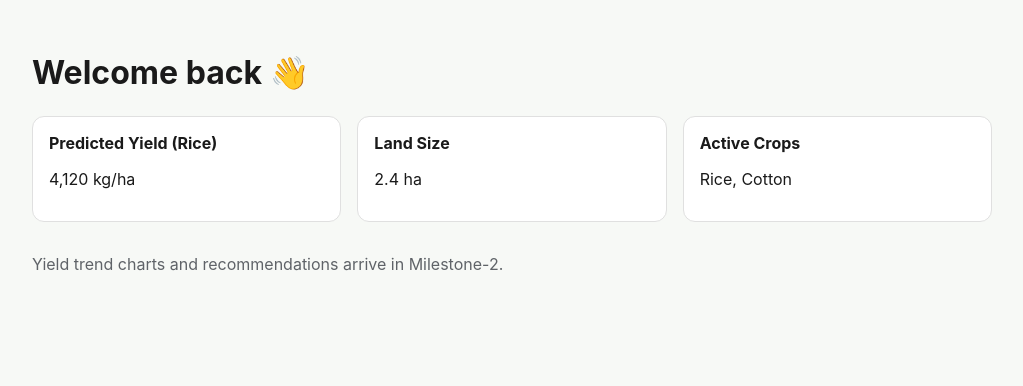
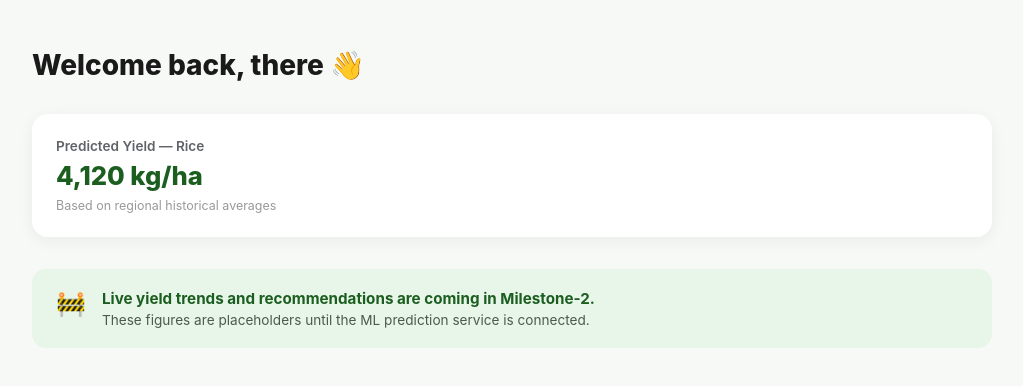
Before and after one commit to springboardmentor656-alt/Title-YieldSense-AI-Crop-Yield-Prediction-Agricultural-Productivity-Forecasting-System, a Next.js app in the folder frontend/: page /dashboard in a window 1280 px wide. Shown: the top 386 px of the page, without its empty margins (128-1151 px from the left). Built offline with nearby package versions, Linux system fonts and the light colour scheme; sample sign-in values are in the browser's storage.

Commit message:
Added <worked on dashboard>

```diff
--- a/frontend/app/dashboard/page.tsx
+++ b/frontend/app/dashboard/page.tsx
@@ -1,26 +1,160 @@
+// Dashboard — personalized with the user's onboarding data, styled to match the rest of the app.
+// File: frontend/app/dashboard/page.tsx
+
 "use client";
 
+import { useEffect, useState } from "react";
+import { useRouter } from "next/navigation";
+
+interface Profile {
+  fullName: string;
+  state: string;
+  district: string;
+  crops: string[];
+}
+
+// Mock baseline yields per crop (kg/ha) — placeholder until Milestone-2's real model is wired in.
+const MOCK_YIELD: Record<string, number> = {
+  Rice: 4120,
+  Cotton: 1850,
+  Wheat: 3260,
+  Maize: 5480,
+};
+
 export default function DashboardPage() {
+  const router = useRouter();
+  const [profile, setProfile] = useState<Profile | null>(null);
+  const [checked, setChecked] = useState(false);
+
+  useEffect(() => {
+    const token = localStorage.getItem("ys_access_token");
+    if (!token) {
+      router.push("/login");
+      return;
+    }
+    const raw = localStorage.getItem("ys_profile");
+    if (raw) {
+      try {
+        setProfile(JSON.parse(raw));
+      } catch {
+        setProfile(null);
+      }
+    }
+    setChecked(true);
+  }, [router]);
+
+  if (!checked) return null; // avoid flashing content before the auth check resolves
+
+  const firstName = profile?.fullName?.split(" ")[0] ?? "there";
+
   return (
-    <main style={{ maxWidth: 960, margin: "0 auto", padding: "2rem" }}>
-      <h1>Welcome back 👋</h1>
-      <div style={{ display: "flex", gap: "1rem", marginTop: "1.5rem", flexWrap: "wrap" }}>
-        <div className="stat-card">
-          <strong>Predicted Yield (Rice)</strong>
-          <p>4,120 kg/ha</p>
+    <main className="page">
+      <section className="header">
+        <div>
+          <h1 className="greeting">Welcome back, {firstName} 👋</h1>
+          {profile?.state && (
+            <p className="location">
+              📍 {profile.district}, {profile.state}
+            </p>
+          )}
         </div>
-        <div className="stat-card">
-          <strong>Land Size</strong>
-          <p>2.4 ha</p>
+      </section>
+
+      <section className="statGrid">
+        {(profile?.crops?.length ? profile.crops : ["Rice"]).map((crop) => (
+          <div key={crop} className="statCard">
+            <span className="statLabel">Predicted Yield — {crop}</span>
+            <span className="statValue">{(MOCK_YIELD[crop] ?? 4000).toLocaleString()} kg/ha</span>
+            <span className="statNote">Based on regional historical averages</span>
+          </div>
+        ))}
+      </section>
+
+      <section className="noticeCard">
+        <span className="noticeIcon">🚧</span>
+        <div>
+          <strong>Live yield trends and recommendations are coming in Milestone-2.</strong>
+          <p>These figures are placeholders until the ML prediction service is connected.</p>
         </div>
-        <div className="stat-card">
-          <strong>Active Crops</strong>
-          <p>Rice, Cotton</p>
-        </div>
-      </div>
-      <p style={{ marginTop: "2rem", color: "#5F6368" }}>
-        Yield trend charts and recommendations arrive in Milestone-2.
-      </p>
+      </section>
+
+      <style jsx>{`
+        .page {
+          min-height: 100vh;
+          background: #f7f9f6;
+          padding: 3rem 2rem;
+          max-width: 960px;
+          margin: 0 auto;
+        }
+        .header { margin-bottom: 2rem; }
+        .greeting {
+          font-size: 1.75rem;
+          font-weight: 800;
+          color: #1a1a1a;
+          margin: 0 0 0.4rem;
+        }
+        .location {
+          font-size: 0.95rem;
+          color: #5f6368;
+          margin: 0;
+        }
+        .statGrid {
+          display: flex;
+          flex-wrap: wrap;
+          gap: 1.25rem;
+          margin-bottom: 2rem;
+        }
+        .statCard {
+          background: #ffffff;
+          border-radius: 16px;
+          box-shadow: 0 4px 16px rgba(26, 26, 26, 0.06);
+          padding: 1.5rem;
+          flex: 1;
+          min-width: 220px;
+          display: flex;
+          flex-direction: column;
+          gap: 0.4rem;
+          transition: transform 0.15s ease, box-shadow 0.15s ease;
+        }
+        .statCard:hover {
+          transform: translateY(-3px);
+          box-shadow: 0 10px 24px rgba(27, 94, 32, 0.12);
+        }
+        .statLabel {
+          font-size: 0.85rem;
+          font-weight: 600;
+          color: #5f6368;
+        }
+        .statValue {
+          font-size: 1.6rem;
+          font-weight: 800;
+          color: #1b5e20;
+        }
+        .statNote {
+          font-size: 0.78rem;
+          color: #999;
+        }
+        .noticeCard {
+          display: flex;
+          gap: 1rem;
+          align-items: flex-start;
+          background: #e8f5e9;
+          border-radius: 14px;
+          padding: 1.25rem 1.5rem;
+        }
+        .noticeIcon { font-size: 1.5rem; }
+        .noticeCard strong {
+          display: block;
+          color: #1b5e20;
+          font-size: 0.95rem;
+          margin-bottom: 0.25rem;
+        }
+        .noticeCard p {
+          margin: 0;
+          font-size: 0.85rem;
+          color: #4a5a4b;
+        }
+      `}</style>
     </main>
   );
 }
```
